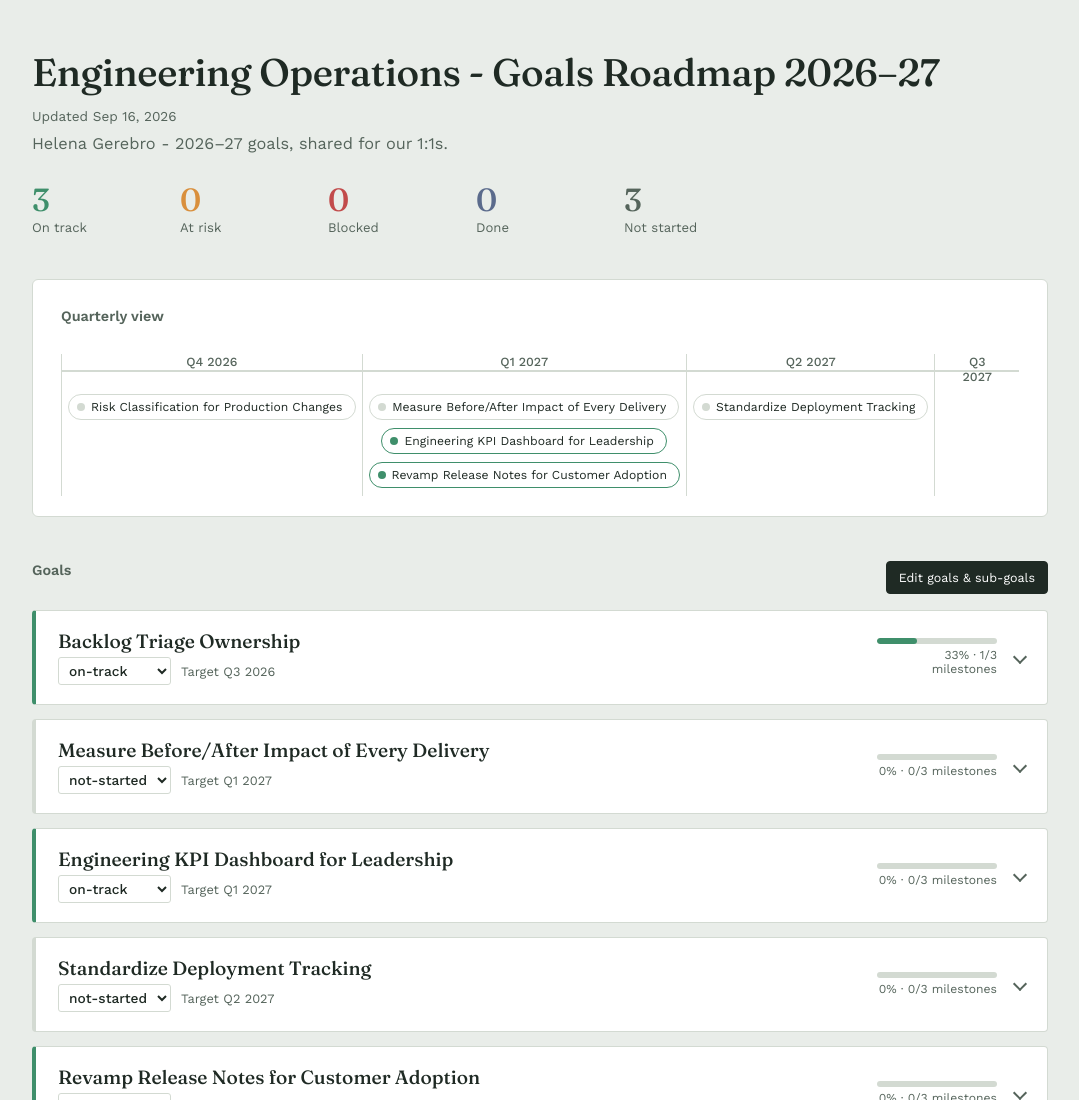
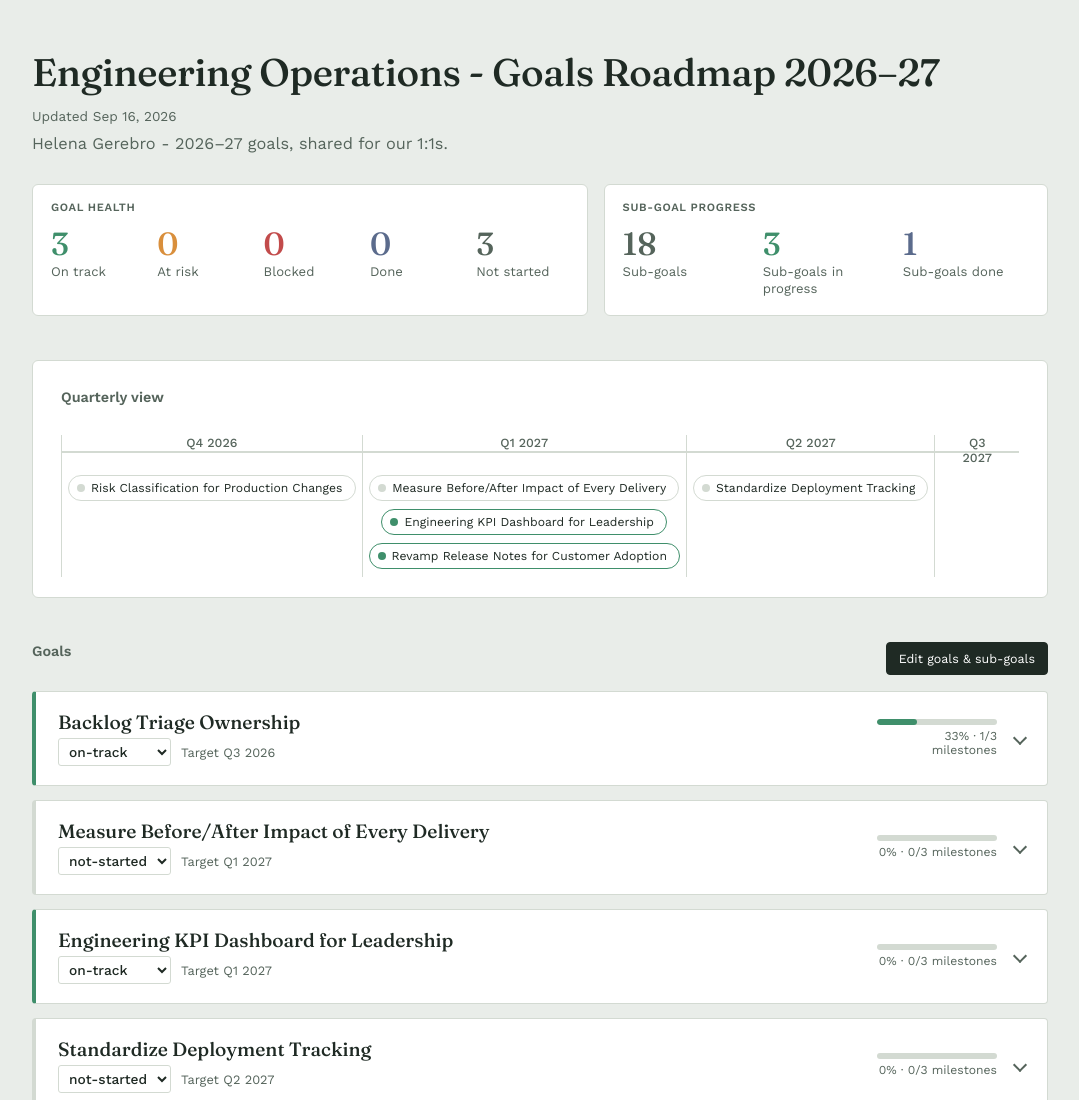
Before and after one commit to gerebro/engineering-operations-goals, a plain HTML site: page index.html in a window 1280 px wide. Shown: the top 1100 px of the page, without its empty margins (100-1179 px from the left). Drawn offline with nearby package versions, Linux system fonts and the light colour scheme.

Commit message:
Update goals

```diff
--- a/index.html
+++ b/index.html
@@ -85,14 +85,40 @@ h1{
 }
 
 .summary-row{
-  display:flex;
-  gap: 28px;
+  display:grid;
+  grid-template-columns: 1.25fr 1fr;
+  gap: 16px;
   margin-top: 28px;
-  flex-wrap: wrap;
+}
+
+.summary-group{
+  background: var(--panel);
+  border: 1px solid var(--hairline);
+  border-radius: 6px;
+  padding: 16px 18px 18px;
+}
+
+.summary-group-label{
+  color: var(--ink-soft);
+  font-size: 0.7rem;
+  font-weight: 600;
+  letter-spacing: 0.06em;
+  text-transform: uppercase;
+  margin-bottom: 14px;
+}
+
+.summary-group-stats{
+  display:grid;
+  grid-template-columns: repeat(5, 1fr);
+  gap: 14px;
+}
+
+.summary-group.progress .summary-group-stats{
+  grid-template-columns: repeat(3, 1fr);
 }
 
 .summary-stat{
-  min-width: 120px;
+  min-width: 0;
 }
 
 .summary-stat .num{
@@ -106,6 +132,7 @@ h1{
   font-size: 0.82rem;
   color: var(--ink-soft);
   margin-top: 4px;
+  line-height: 1.25;
 }
 
 .summary-stat.on-track .num{ color: var(--on-track); }
@@ -114,6 +141,9 @@ h1{
 .summary-stat.done .num{ color: var(--done); }
 .summary-stat.not-started .num{ color: var(--ink-soft); }
 .summary-stat.in-progress .num{ color: var(--on-track); }
+.summary-stat.sub-goals .num{ color: var(--ink-soft); }
+.summary-stat.sub-goals-in-progress .num{ color: var(--on-track); }
+.summary-stat.sub-goals-done .num{ color: var(--done); }
 
 .edit-toolbar{
   display:flex;
@@ -508,6 +538,10 @@ footer{
   .rail-quarter:nth-child(3){ border-left: none; }
   .goal-head{ flex-wrap: wrap; }
   .goal-head-right{ width: 100%; justify-content: space-between; }
+  .summary-row{ grid-template-columns: 1fr; }
+  .summary-group-stats{ gap: 10px; }
+  .summary-stat .num{ font-size: 1.65rem; }
+  .summary-stat .label{ font-size: 0.72rem; }
   .edit-toolbar{ align-items:flex-start; flex-direction:column; }
   .edit-toolbar-actions{ width:100%; }
   .edit-button{ flex:1; }
@@ -669,24 +703,49 @@ const DASHBOARD = {
     return Math.round((done / goal.steps.length) * 100);
   }
 
-  // ---- Summary counts ----
-  const counts = { 'on-track':0, 'at-risk':0, 'blocked':0, 'done':0, 'not-started':0 };
-  DASHBOARD.goals.forEach(g => counts[normalizedGoalStatus(g.status)]++);
+  const summaryRow = document.getElementById('summary-row');
+  function renderSummary(){
+    const counts = { 'on-track':0, 'at-risk':0, 'blocked':0, 'done':0, 'not-started':0 };
+    let subGoalCount = 0;
+    let subGoalsInProgress = 0;
+    let subGoalsDone = 0;
+    DASHBOARD.goals.forEach(goal => {
+      counts[normalizedGoalStatus(goal.status)]++;
+      (goal.steps || []).forEach(step => {
+        subGoalCount++;
+        if(normalizedStatus(step.status) === 'in-progress') subGoalsInProgress++;
+        if(normalizedStatus(step.status) === 'done') subGoalsDone++;
+      });
+    });
 
-  const summaryRow = document.getElementById('summary-row');
-  const summaryDefs = [
-    ['on-track', 'On track'],
-    ['at-risk', 'At risk'],
-    ['blocked', 'Blocked'],
-    ['done', 'Done'],
-    ['not-started', 'Not started']
-  ];
-  summaryDefs.forEach(([key, label]) => {
-    const el = document.createElement('div');
-    el.className = `summary-stat ${key}`;
-    el.innerHTML = `<div class="num">${counts[key]}</div><div class="label">${label}</div>`;
-    summaryRow.appendChild(el);
-  });
+    const healthDefs = [
+      ['on-track', 'On track', counts['on-track']],
+      ['at-risk', 'At risk', counts['at-risk']],
+      ['blocked', 'Blocked', counts['blocked']],
+      ['done', 'Done', counts['done']],
+      ['not-started', 'Not started', counts['not-started']]
+    ];
+    const progressDefs = [
+      ['sub-goals', 'Sub-goals', subGoalCount],
+      ['sub-goals-in-progress', 'Sub-goals in progress', subGoalsInProgress],
+      ['sub-goals-done', 'Sub-goals done', subGoalsDone]
+    ];
+    summaryRow.innerHTML = '';
+    [['health', 'Goal health', healthDefs], ['progress', 'Sub-goal progress', progressDefs]].forEach(([groupClass, groupLabel, definitions]) => {
+      const group = document.createElement('div');
+      group.className = `summary-group ${groupClass}`;
+      group.innerHTML = `<div class="summary-group-label">${groupLabel}</div><div class="summary-group-stats"></div>`;
+      const stats = group.querySelector('.summary-group-stats');
+      definitions.forEach(([key, label, count]) => {
+        const el = document.createElement('div');
+        el.className = `summary-stat ${key}`;
+        el.innerHTML = `<div class="num">${count}</div><div class="label">${label}</div>`;
+        stats.appendChild(el);
+      });
+      summaryRow.appendChild(group);
+    });
+  }
+  renderSummary();
 
   // ---- Quarterly rail ----
   const railTrack = document.getElementById('rail-track');
@@ -807,7 +866,7 @@ const DASHBOARD = {
         const goalStatusSelect = card.querySelector('.goal-status-select');
         goalStatusSelect.addEventListener('click', event => event.stopPropagation());
         goalStatusSelect.addEventListener('change', event => { goal.status = event.target.value; localStorage.setItem(GOALS_STORAGE_KEY, JSON.stringify(DASHBOARD.goals)); location.reload(); });
-        card.querySelectorAll('.step-status-select').forEach(select => select.addEventListener('change', event => { goal.steps[Number(event.target.dataset.stepIndex)].status = event.target.value; localStorage.setItem(GOALS_STORAGE_KEY, JSON.stringify(DASHBOARD.goals)); renderGoals(); }));
+        card.querySelectorAll('.step-status-select').forEach(select => select.addEventListener('change', event => { goal.steps[Number(event.target.dataset.stepIndex)].status = event.target.value; localStorage.setItem(GOALS_STORAGE_KEY, JSON.stringify(DASHBOARD.goals)); renderSummary(); renderGoals(); }));
       } else {
         card.querySelectorAll('[data-field]').forEach(field => field.addEventListener('input', event => { const index = Number(event.target.dataset.stepIndex); const target = Number.isNaN(index) ? goal : goal.steps[index]; target[event.target.dataset.field] = event.target.value; }));
         card.querySelectorAll('.remove-step').forEach(button => button.addEventListener('click', () => { goal.steps.splice(Number(button.dataset.stepIndex), 1); renderGoals(); }));
```
